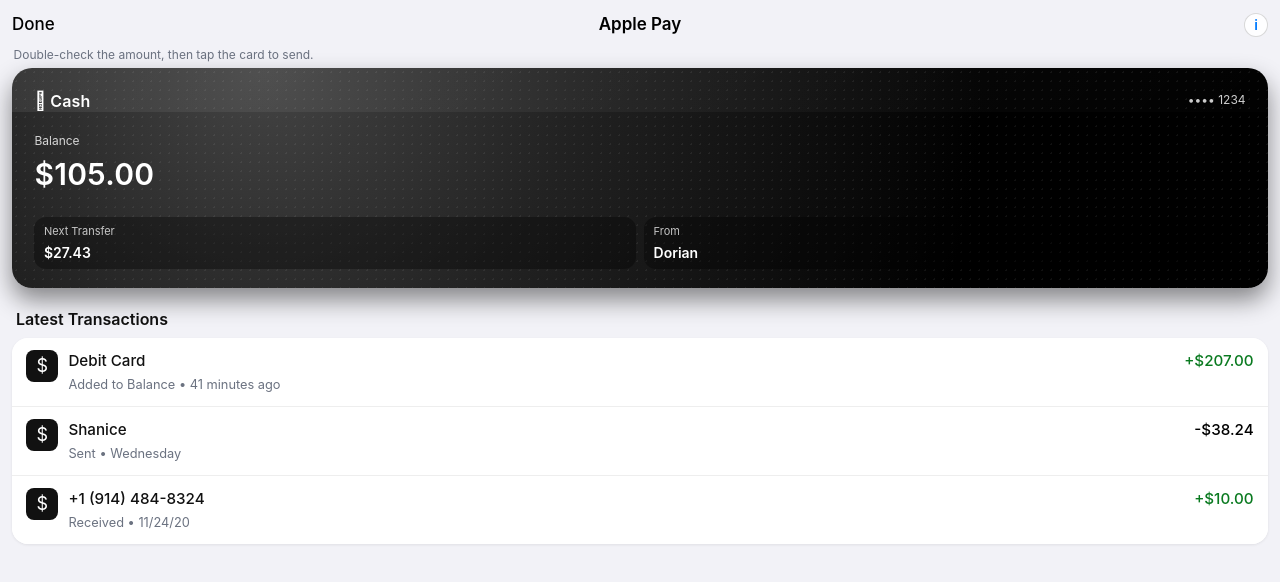
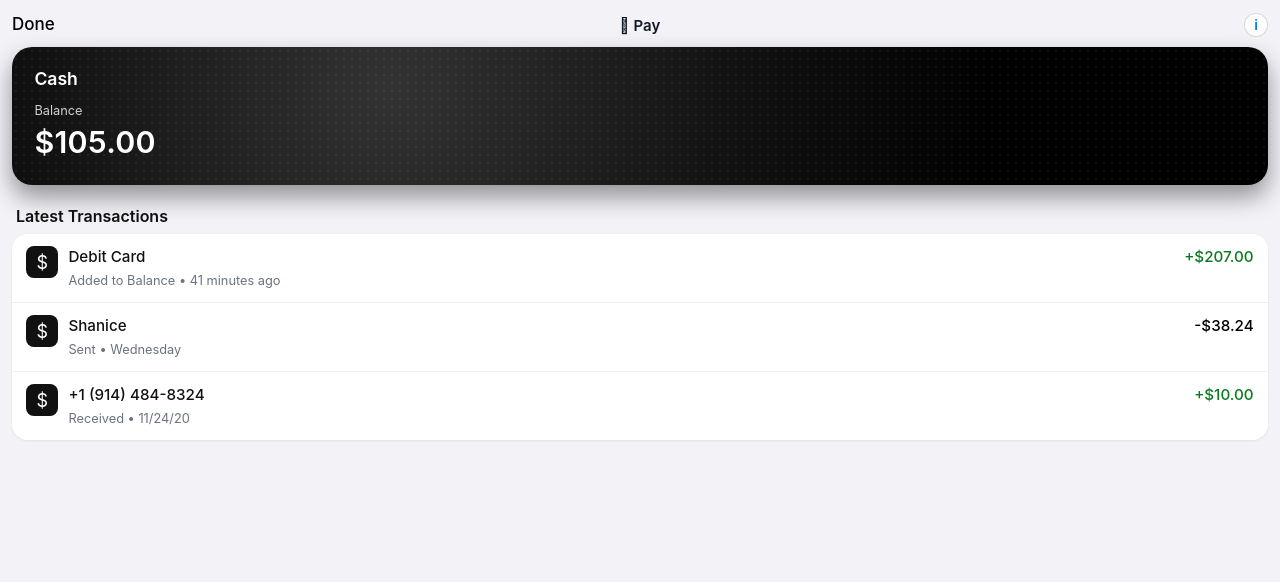
Before and after one commit to salad-vr/applepayprank, a Next.js app: page / in a window 1280 px wide. Shown: the top 582 px of the page. Built offline with nearby package versions, Linux system fonts and the light colour scheme.

Commit message:
Update WalletScreen.tsx

```diff
--- a/components/WalletScreen.tsx
+++ b/components/WalletScreen.tsx
@@ -7,10 +7,10 @@
 import { usePrankEngine } from "@/lib/usePrankEngine";
 import type { PrankConfig, Transaction } from "@/lib/types";
 
-const BASE_BALANCE = 105;
+const BASE_BALANCE = 105; // starting visible balance
 const STORAGE_KEY = "applepayprank-config";
 
-// Fallback config if nothing saved yet
+// default / fallback config
 const DEFAULT_CONFIG: PrankConfig = {
   pranksterName: "You",
   friendName: "Dorian",
@@ -53,11 +53,6 @@
   const [transactions, setTransactions] =
     useState<Transaction[]>(INITIAL_TRANSACTIONS);
 
-  // NEW: status for the overlay
-  const [paymentStatus, setPaymentStatus] = useState<
-    "idle" | "pending" | "success"
-  >("idle");
-
   // Load prank config from localStorage (set on /info)
   useEffect(() => {
     if (typeof window === "undefined") return;
@@ -77,48 +72,19 @@
     }
   }, []);
 
-  // Safe derived values for UI
-  const prankFromName =
-    (config.friendName && config.friendName.trim()) || DEFAULT_CONFIG.friendName;
-  const prankToName =
-    (config.pranksterName && config.pranksterName.trim()) ||
-    DEFAULT_CONFIG.pranksterName;
-
-  const nextTransferAmount: number =
-    config.amountMode === "fixed" && typeof config.fixedAmount === "number"
-      ? config.fixedAmount
-      : DEFAULT_CONFIG.fixedAmount ?? 0;
-
-  // Wrap the sound hook so it also drives the Pending → Done animation
-  const handlePlaySound = () => {
-    // show spinner + "Pending" exactly when the ding fires
-    setPaymentStatus("pending");
-    play();
-
-    // little delay to swap to checkmark
-    setTimeout(() => {
-      setPaymentStatus("success");
-    }, 750);
-
-    // then hide overlay
-    setTimeout(() => {
-      setPaymentStatus("idle");
-    }, 1600);
-  };
-
   const { status, displayBalance, prankAmount, triggerPrank } =
-    usePrankEngine(BASE_BALANCE, config, { onPlaySound: handlePlaySound });
+    usePrankEngine(BASE_BALANCE, config, { onPlaySound: play });
 
   // When prank finishes, insert the new transaction at top (once)
   useEffect(() => {
     if (status === "completed" && prankAmount != null) {
       setTransactions((prev) => {
-        if (prev.some((t) => t.isPrank)) return prev;
+        if (prev.some((t) => t.isPrank)) return prev; // don't duplicate
 
         const prankTx: Transaction = {
           id: "prank",
-          title: prankToName,
-          subtitle: `Sent to ${prankToName} • Just now`,
+          title: config.pranksterName,
+          subtitle: `Sent to ${config.pranksterName} • Just now`,
           amount: prankAmount,
           direction: "out",
           timeLabel: "Just now",
@@ -128,55 +94,30 @@
         return [prankTx, ...prev];
       });
     }
-  }, [status, prankAmount, prankToName]);
+  }, [status, prankAmount, config]);
 
   function handleTransactionClick(tx: Transaction) {
     if (!tx.isPrank) return;
     const params = new URLSearchParams({
       amount: tx.amount.toFixed(2),
-      from: prankFromName,
-      to: prankToName,
+      from: config.friendName,
+      to: config.pranksterName,
     });
     router.push(`/transaction?${params.toString()}`);
   }
 
   // card click: prime audio (iOS) then start prank
   function handleCardClick() {
-    // optional: ignore taps while overlay animating
-    if (paymentStatus !== "idle") return;
-
     prime();
     triggerPrank();
   }
 
+  // ⓘ info button → fields page (/info)
   function handleInfoClick() {
     router.push("/info");
   }
 
   return (
-    <>
-      {/* Spinner animation keyframes */}
-      <style jsx>{`
-        @keyframes ap-spinner {
-          0% {
-            transform: rotate(0deg);
-          }
-          100% {
-            transform: rotate(360deg);
-          }
-        }
-        .ap-spinner {
-          width: 40px;
-          height: 40px;
-          border-radius: 9999px;
-          border-width: 2px;
-          border-style: solid;
-          border-color: rgba(255, 255, 255, 0.6);
-          border-top-color: transparent;
-          animation: ap-spinner 0.75s linear infinite;
-        }
-      `}</style>
-
     <main
       style={{
         minHeight: "100vh",
@@ -185,50 +126,51 @@
         fontFamily: "-apple-system,BlinkMacSystemFont,system-ui,sans-serif",
       }}
     >
-        {/* Top bar with Apple-style title */}
+      {/* Top bar */}
       <header
         style={{
           display: "flex",
           alignItems: "center",
-            marginBottom: "0.5rem",
+          justifyContent: "space-between",
+          marginBottom: "0.25rem",
         }}
       >
-          {/* Left: Done */}
-          <div style={{ width: 60 }}>
         <button
           style={{
             background: "none",
             border: "none",
-                color: "#000",
-                fontSize: 17,
+            color: "#000", // black like iOS Wallet
+            fontSize: "17px",
             fontWeight: 500,
           }}
         >
           Done
         </button>
+
+        {/* Center title:  Pay */}
+        <div
+          style={{
+            position: "absolute",
+            left: 0,
+            right: 0,
+            textAlign: "center",
+            pointerEvents: "none",
+          }}
+        >
+          <span
+            style={{
+              fontSize: "15px",
+              fontWeight: 600,
+              color: "#111827",
+              letterSpacing: 0.1,
+            }}
+          >
+            {"\uF8FF"} Pay
+          </span>
         </div>
 
-          {/* Center: Apple Pay title */}
-          <div
-            style={{
-              flex: 1,
-              textAlign: "center",
-              fontSize: 17,
-              fontWeight: 600,
-              color: "#000",
-            }}
-          >
-            Apple Pay
-          </div>
-
-          {/* Right: info button */}
-          <div
-            style={{
-              width: 60,
-              display: "flex",
-              justifyContent: "flex-end",
-            }}
-          >
+        <div style={{ display: "flex", gap: "0.75rem", alignItems: "center" }}>
+          {/* Info button */}
           <button
             onClick={handleInfoClick}
             style={{
@@ -253,200 +195,67 @@
         </div>
       </header>
 
-        {/* Subtle hint text */}
-        <div
-          style={{
-            fontSize: 12,
-            color: "#6b7280",
-            paddingInline: "0.1rem",
-            marginBottom: "0.25rem",
-          }}
-        >
-          Double-check the amount, then tap the card to send.
-        </div>
-
       {/* Cash card */}
       <section
         onClick={handleCardClick}
         style={{
-            marginTop: "0.25rem",
+          marginTop: "0.6rem",
           marginBottom: "1.2rem",
           background:
-              "radial-gradient(circle at 20% 0%, #444 0, #222 30%, #000 70%)",
+            "radial-gradient(circle at 30% 30%, #333 0, #111 40%, #000 70%)",
           borderRadius: 20,
           padding: "1.2rem 1.4rem",
           color: "#fff",
           position: "relative",
-            boxShadow: "0 12px 25px rgba(0,0,0,0.45)",
+          boxShadow: "0 12px 25px rgba(0,0,0,0.4)",
           overflow: "hidden",
           cursor: "pointer",
         }}
       >
-          {/* dot texture */}
+        <div
+          style={{
+            fontSize: "1.1rem",
+            fontWeight: 600,
+            marginBottom: "0.5rem",
+          }}
+        >
+          Cash
+        </div>
         <div
           style={{
             position: "absolute",
             inset: 0,
-              opacity: 0.16,
+            opacity: 0.18,
             backgroundImage:
-                "radial-gradient(circle, rgba(255,255,255,0.4) 1px, transparent 1px)",
-              backgroundSize: "9px 9px",
+              "radial-gradient(circle, rgba(255,255,255,0.35) 1px, transparent 1px)",
+            backgroundSize: "8px 8px",
           }}
         />
-
-          {/* sheen */}
-          <div
-            style={{
-              position: "absolute",
-              top: "-40%",
-              left: "-10%",
-              right: "-10%",
-              height: "60%",
-              background:
-                "linear-gradient(135deg, rgba(255,255,255,0.25), transparent)",
-              opacity: 0.35,
-            }}
-          />
-
         <div
           style={{
             position: "relative",
             display: "flex",
-              flexDirection: "column",
-              gap: 8,
+            justifyContent: "space-between",
+            alignItems: "flex-end",
           }}
         >
-            {/* Logo row */}
+          <div>
             <div
               style={{
-                display: "flex",
-                alignItems: "center",
-                justifyContent: "space-between",
-              }}
-            >
-              <div
-                style={{
-                  display: "flex",
-                  alignItems: "baseline",
-                  gap: 4,
-                }}
-              >
-                <span
-                  style={{
-                    fontSize: 18,
-                    fontWeight: 600,
-                  }}
-                >
-                  
-                </span>
-                <span
-                  style={{
-                    fontSize: 16,
-                    fontWeight: 600,
-                    letterSpacing: 0.2,
-                  }}
-                >
-                  Cash
-                </span>
-              </div>
-              <div
-                style={{
-                  fontSize: 12,
+                fontSize: "0.8rem",
                 opacity: 0.8,
-                }}
-              >
-                •••• 1234
-              </div>
-            </div>
-
-            {/* Balance */}
-            <div
-              style={{
-                marginTop: 10,
-              }}
-            >
-              <div
-                style={{
-                  fontSize: 12,
-                  opacity: 0.8,
-                  marginBottom: 2,
               }}
             >
               Balance
             </div>
             <div
               style={{
-                  fontSize: 30,
+                fontSize: "1.9rem",
                 fontWeight: 600,
                 letterSpacing: 0.3,
               }}
             >
               ${displayBalance.toFixed(2)}
-              </div>
-            </div>
-
-            {/* Mini stats row */}
-            <div
-              style={{
-                display: "flex",
-                gap: 8,
-                marginTop: 12,
-              }}
-            >
-              <div
-                style={{
-                  flex: 1,
-                  borderRadius: 12,
-                  backgroundColor: "rgba(0,0,0,0.35)",
-                  padding: "0.4rem 0.6rem",
-                  fontSize: 11,
-                }}
-              >
-                <div
-                  style={{
-                    opacity: 0.75,
-                    marginBottom: 2,
-                  }}
-                >
-                  Next Transfer
-                </div>
-                <div
-                  style={{
-                    fontWeight: 600,
-                    fontSize: 14,
-                  }}
-                >
-                  ${nextTransferAmount.toFixed(2)}
-                </div>
-              </div>
-              <div
-                style={{
-                  flex: 1,
-                  borderRadius: 12,
-                  backgroundColor: "rgba(0,0,0,0.35)",
-                  padding: "0.4rem 0.6rem",
-                  fontSize: 11,
-                }}
-              >
-                <div
-                  style={{
-                    opacity: 0.75,
-                    marginBottom: 2,
-                  }}
-                >
-                  From
-                </div>
-                <div
-                  style={{
-                    fontWeight: 600,
-                    fontSize: 14,
-                    whiteSpace: "nowrap",
-                    overflow: "hidden",
-                    textOverflow: "ellipsis",
-                  }}
-                >
-                  {prankFromName}
-                </div>
             </div>
           </div>
         </div>
@@ -460,7 +269,7 @@
             fontWeight: 600,
             marginBottom: "0.4rem",
             paddingInline: "0.25rem",
-              color: "#111",
+            color: "#111", // darker label
           }}
         >
           Latest Transactions
@@ -513,7 +322,7 @@
                     fontSize: "0.95rem",
                     fontWeight: 500,
                     marginBottom: 2,
-                      color: "#111",
+                    color: "#111", // darker text
                   }}
                 >
                   {tx.title}
@@ -521,7 +330,7 @@
                 <div
                   style={{
                     fontSize: "0.8rem",
-                      color: "#6b7280",
+                    color: "#6b7280", // subtle but readable grey
                   }}
                 >
                   {tx.subtitle}
@@ -543,93 +352,6 @@
           ))}
         </div>
       </section>
-
-        {/* Apple Pay-style overlay */}
-        {paymentStatus !== "idle" && (
-          <div
-            style={{
-              position: "fixed",
-              inset: 0,
-              backgroundColor: "rgba(0,0,0,0.6)",
-              display: "flex",
-              alignItems: "center",
-              justifyContent: "center",
-              zIndex: 50,
-              backdropFilter: "blur(10px)",
-            }}
-          >
-            <div
-              style={{
-                borderRadius: 24,
-                backgroundColor: "rgba(0,0,0,0.85)",
-                padding: "1rem 1.75rem",
-                display: "flex",
-                flexDirection: "column",
-                alignItems: "center",
-                rowGap: 8,
-                boxShadow: "0 18px 45px rgba(0,0,0,0.65)",
-                border: "1px solid rgba(255,255,255,0.08)",
-              }}
-            >
-              {paymentStatus === "pending" ? (
-                <div className="ap-spinner" />
-              ) : (
-                <div
-                  style={{
-                    width: 40,
-                    height: 40,
-                    borderRadius: 9999,
-                    backgroundColor: "#22c55e",
-                    display: "flex",
-                    alignItems: "center",
-                    justifyContent: "center",
-                  }}
-                >
-                  <span
-                    style={{
-                      color: "#fff",
-                      fontSize: 22,
-                      fontWeight: 600,
-                    }}
-                  >
-                    ✓
-                  </span>
-                </div>
-              )}
-
-              <div
-                style={{
-                  fontSize: 12,
-                  color: "rgba(255,255,255,0.7)",
-                  marginTop: 4,
-                }}
-              >
-                Apple Pay
-              </div>
-
-              <div
-                style={{
-                  fontSize: 15,
-                  fontWeight: 500,
-                  color: paymentStatus === "pending" ? "#ffffff" : "#4ade80",
-                }}
-              >
-                {paymentStatus === "pending" ? "Pending…" : "Done"}
-              </div>
-
-              <div
-                style={{
-                  fontSize: 11,
-                  color: "rgba(255,255,255,0.45)",
-                  marginTop: 4,
-                }}
-              >
-                Hold near reader to pay
-              </div>
-            </div>
-          </div>
-        )}
     </main>
-    </>
   );
 }
```
Lines whose indentation alone changed are shown as unchanged.
